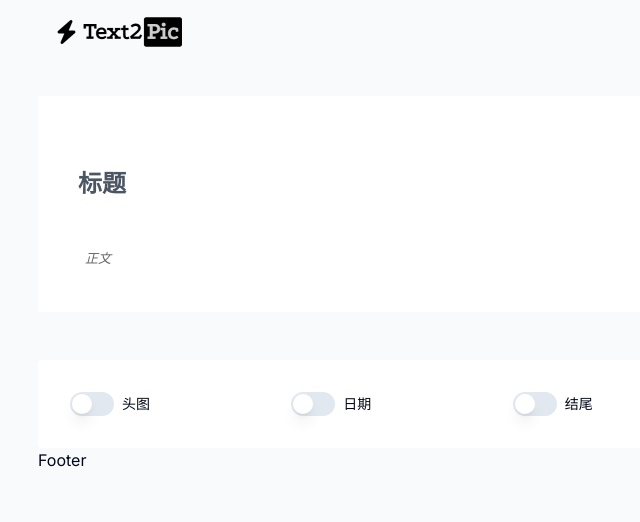
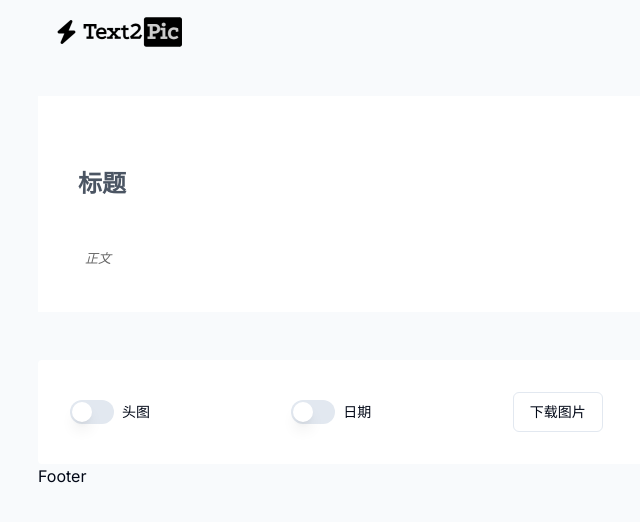
Before and after one commit to frontend-is-fun/text2pic, a Next.js app: page / in a window 1280 px wide. Shown: the top 522 px of the page, without its empty margins (242-882 px from the left). Built offline with nearby package versions, Linux system fonts and the light colour scheme.

Commit message:
Update dependencies and add new components

```diff
--- a/package.json
+++ b/package.json
@@ -10,9 +10,11 @@
   },
   "dependencies": {
     "@radix-ui/react-label": "^2.0.2",
+    "@radix-ui/react-slot": "^1.0.2",
     "@radix-ui/react-switch": "^1.0.3",
     "class-variance-authority": "^0.7.0",
     "clsx": "^2.1.0",
+    "dom-to-image-more": "^3.3.0",
     "lucide-react": "^0.370.0",
     "next": "14.2.1",
     "next-themes": "^0.3.0",
--- a/src/components/editor/control-panel.tsx
+++ b/src/components/editor/control-panel.tsx
@@ -2,14 +2,16 @@
 
 import { Switch } from '@/components/ui/switch';
 import { Label } from '@/components/ui/label';
+import { Button } from '@/components/ui/button';
 
 export interface ControlPanelProps {
   onToggleHeaderImage: () => void;
   onToggleShowDate: () => void;
+  onDownloadImage: () => void;
 }
 
 const ControlPanel = (props: ControlPanelProps) => {
-  const { onToggleHeaderImage, onToggleShowDate } = props;
+  const { onToggleHeaderImage, onToggleShowDate, onDownloadImage } = props;
   return (
     <div className='mt-12 grid grid-cols-3 gap-2 bg-white rounded p-8'>
       <div className='flex items-center space-x-2'>
@@ -26,9 +28,18 @@
         />
         <Label htmlFor='date-mode'>日期</Label>
       </div>
-      <div className='flex items-center space-x-2'>
+      {/* <div className='flex items-center space-x-2'>
         <Switch id='airplane-mode' />
         <Label htmlFor='airplane-mode'>结尾</Label>
+      </div> */}
+      <div className='flex items-center space-x-2'>
+        <Button
+          variant='outline'
+          onClick={onDownloadImage}
+        >
+          下载图片
+        </Button>
+
       </div>
     </div>
   );
--- a/src/components/editor/index.tsx
+++ b/src/components/editor/index.tsx
@@ -47,7 +47,9 @@
     reader.readAsDataURL(file);
   };
 
-  const showDate = note.showDate ? 'block' : 'hidden';
+  const handleDownloadImage = () => {
+    console.log('download image');
+  };
 
   return (
     <div className='w-full'>
@@ -92,6 +94,7 @@
       <ControlPanel
         onToggleHeaderImage={onToggleHeaderImage}
         onToggleShowDate={onToggleShowDate}
+        onDownloadImage={handleDownloadImage}
       />
     </div>
 
--- /dev/null
+++ b/src/components/ui/button.tsx
@@ -0,0 +1,56 @@
+import * as React from "react"
+import { Slot } from "@radix-ui/react-slot"
+import { cva, type VariantProps } from "class-variance-authority"
+
+import { cn } from "@/lib/utils"
+
+const buttonVariants = cva(
+  "inline-flex items-center justify-center whitespace-nowrap rounded-md text-sm font-medium ring-offset-background transition-colors focus-visible:outline-none focus-visible:ring-2 focus-visible:ring-ring focus-visible:ring-offset-2 disabled:pointer-events-none disabled:opacity-50",
+  {
+    variants: {
+      variant: {
+        default: "bg-primary text-primary-foreground hover:bg-primary/90",
+        destructive:
+          "bg-destructive text-destructive-foreground hover:bg-destructive/90",
+        outline:
+          "border border-input bg-background hover:bg-accent hover:text-accent-foreground",
+        secondary:
+          "bg-secondary text-secondary-foreground hover:bg-secondary/80",
+        ghost: "hover:bg-accent hover:text-accent-foreground",
+        link: "text-primary underline-offset-4 hover:underline",
+      },
+      size: {
+        default: "h-10 px-4 py-2",
+        sm: "h-9 rounded-md px-3",
+        lg: "h-11 rounded-md px-8",
+        icon: "h-10 w-10",
+      },
+    },
+    defaultVariants: {
+      variant: "default",
+      size: "default",
+    },
+  }
+)
+
+export interface ButtonProps
+  extends React.ButtonHTMLAttributes<HTMLButtonElement>,
+    VariantProps<typeof buttonVariants> {
+  asChild?: boolean
+}
+
+const Button = React.forwardRef<HTMLButtonElement, ButtonProps>(
+  ({ className, variant, size, asChild = false, ...props }, ref) => {
+    const Comp = asChild ? Slot : "button"
+    return (
+      <Comp
+        className={cn(buttonVariants({ variant, size, className }))}
+        ref={ref}
+        {...props}
+      />
+    )
+  }
+)
+Button.displayName = "Button"
+
+export { Button, buttonVariants }
```
Also changed, not shown: 1 other file (tests, documents, lock files or other folders).
